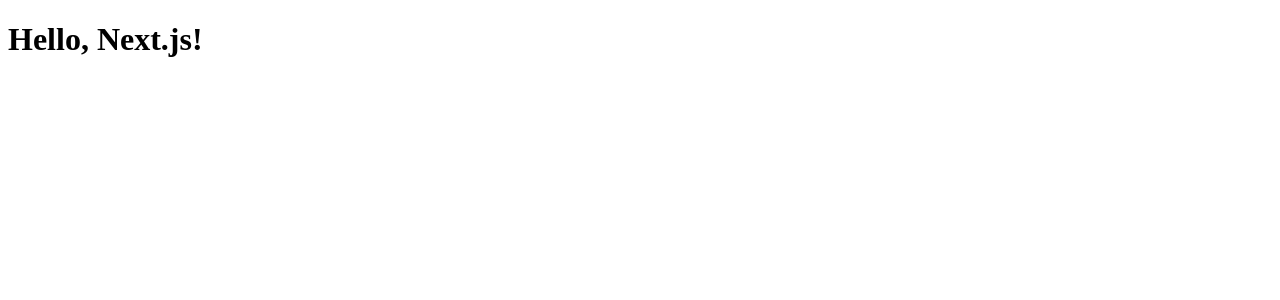
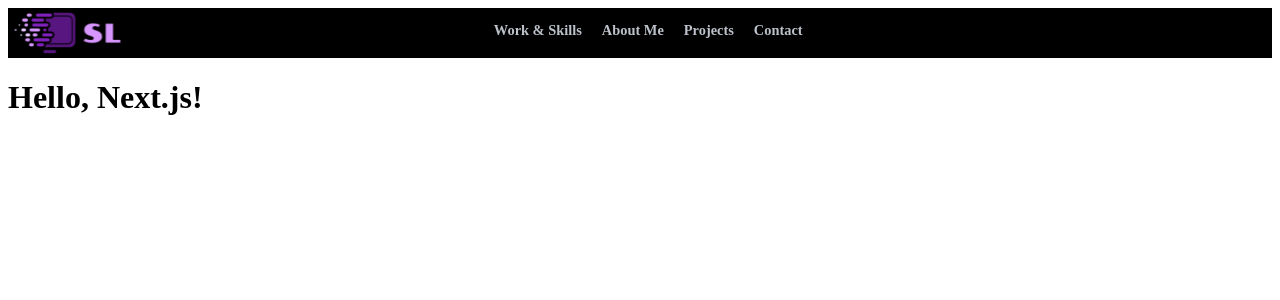
Before and after one commit to SaminLabbaf/Samin-Labbaf, a Next.js app: page / in a window 1280 px wide. Shown: the top 300 px of the page. Built offline with nearby package versions, Linux system fonts and the light colour scheme.

Commit message:
added layout, header and global style

```diff
--- a/app/layout.js
+++ b/app/layout.js
@@ -1,7 +1,24 @@
+import './styles/global.css'
+import Image from 'next/image'
+import logo from '../public/images/logo.svg'
+
 export default function RootLayout({ children }) {
     return (
       <html lang="en">
-        <body>{children}</body>
+        <body>
+          <header>
+            <Image src={logo} alt='logo'/>
+            <nav>
+              <ul>
+                <li><a href="#">Work & Skills</a></li>
+                <li><a href="#">About Me</a></li>
+                <li><a href="#">Projects</a></li>
+                <li><a href="#">Contact</a></li>
+              </ul>
+            </nav>
+            <div>dummy element</div>
+          </header>
+          {children}</body>
       </html>
     )
   }
--- a/app/page.js
+++ b/app/page.js
@@ -1,3 +1,5 @@
+
+
 export default function Page() {
-    return <h1>Hello, Next.js!</h1>
-  }
+  return <h1>Hello, Next.js!</h1>
+}
--- /dev/null
+++ b/app/styles/global.css
@@ -0,0 +1,28 @@
+:root {
+    --header-background: black;
+    --header-text-color: #BCC1CA;
+    --font-weight-bold: 700;
+}
+
+a {
+    text-decoration: none;
+}
+
+header {
+    background-color: var(--header-background);
+    display: flex;
+    justify-content: space-between;
+}
+
+nav ul {
+    list-style: none;
+    display: flex;
+    gap: 20px;
+    padding: 0;
+    font-weight: var(--font-weight-bold);
+    font-size: 0.9em;
+}
+
+nav a {
+    color: var(--header-text-color);
+}
```
Also changed, not shown: public/images/logo.svg (added).
